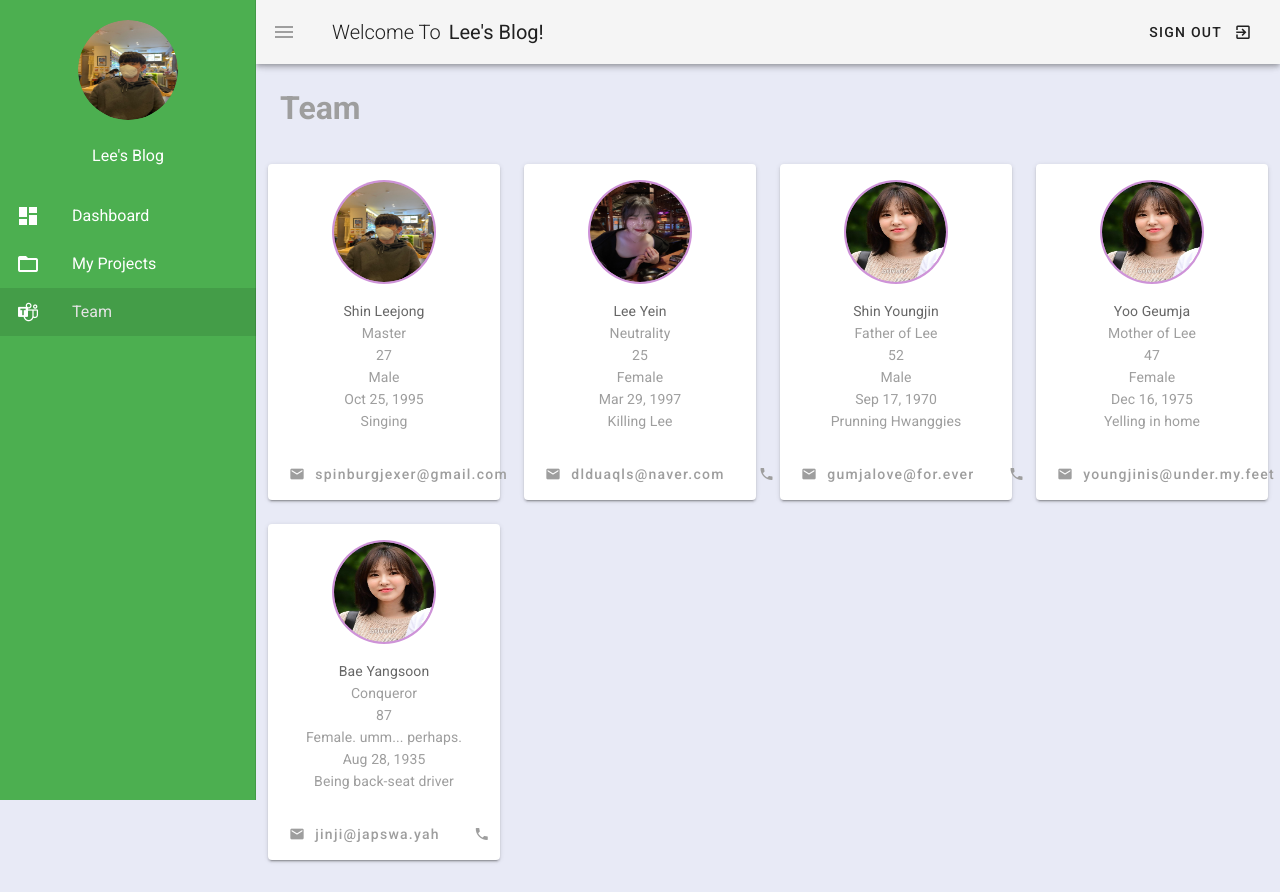
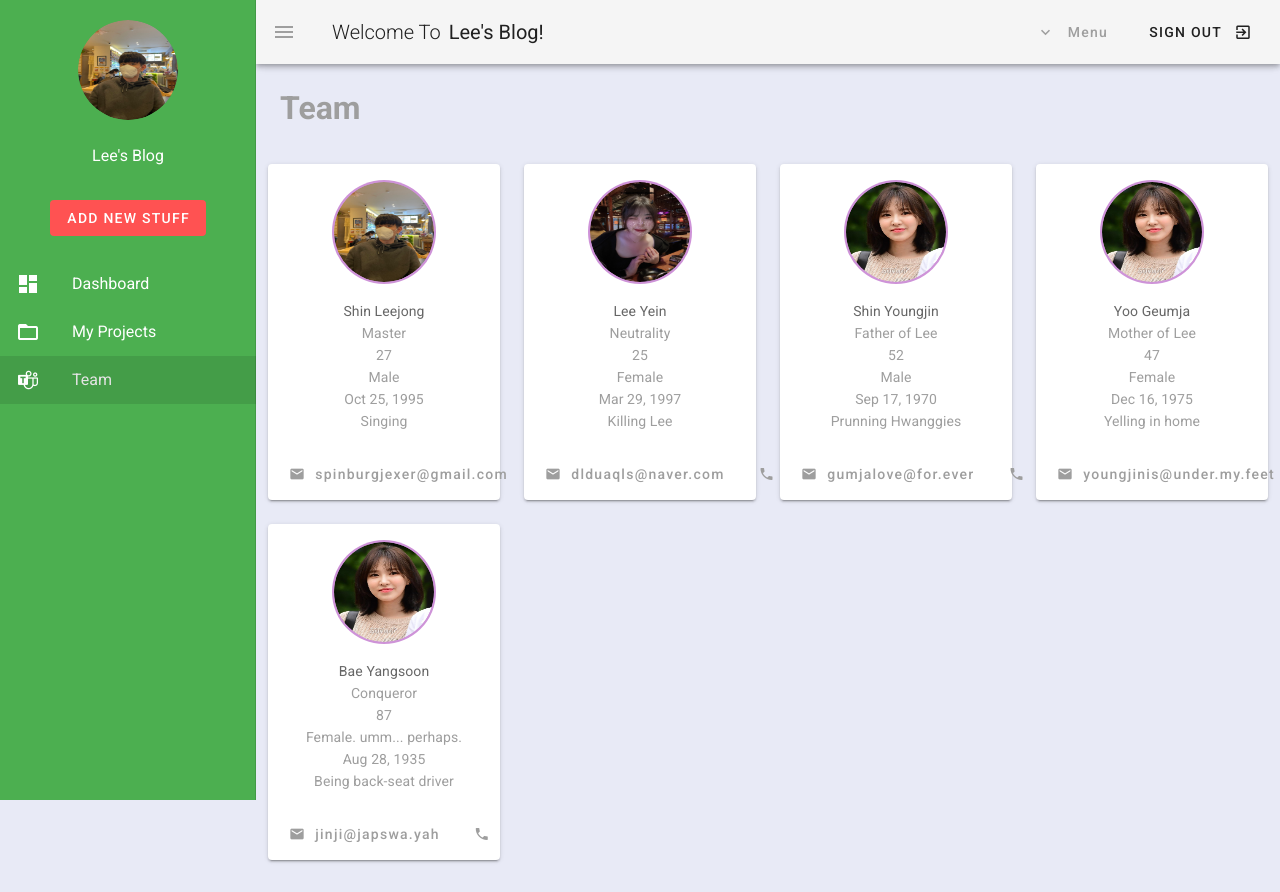
Before and after one commit to ShinLeejong/Vue_blog, a Vue app: page /team in a window 1280 px wide. Both pictures are taken after a click on the button 28 px from the left and 32 px from the top of the page. Shown: the top 892 px of the page. Built offline with nearby package versions, Linux system fonts and the light colour scheme.

Commit message:
20210625 Popup on Navbar.vue

```diff
--- a/src/components/Navbar.vue
+++ b/src/components/Navbar.vue
@@ -10,6 +10,21 @@
         <span>Lee's Blog!</span>
       </v-app-bar-title>
       <v-spacer></v-spacer>
+      <v-menu offset-y>
+        <template v-slot:activator="{on}">
+          <v-btn text v-on="on" color="grey">
+            <v-icon left>mdi-chevron-down</v-icon>
+            <span class="text-capitalize">Menu</span>
+          </v-btn>
+        </template>
+        <v-list>
+          <v-list-item v-for="link in links" :key="link.text" router :to="link.route">
+            <v-list-item-title>
+              {{link.text}}
+            </v-list-item-title>
+          </v-list-item>
+        </v-list>
+      </v-menu>
       <v-btn text>
         <span>Sign Out</span>
         <v-icon right>mdi-exit-to-app</v-icon>
@@ -20,9 +35,14 @@
       <v-layout column align-center>
         <v-flex class="mt-5">
           <v-avatar size="100" class="center">
-            <img :src="myAvatar" alt="">
+            <img :src="myAvatar" alt="" />
           </v-avatar>
-          <p class="white--text subheading text-capitalize mt-6 text-center">Lee's Blog</p>
+          <p class="white--text subheading text-capitalize mt-6 text-center">
+            Lee's Blog
+          </p>
+        </v-flex>
+        <v-flex class="mt-4 mb-4">
+          <Popup />
         </v-flex>
       </v-layout>
       <v-list>
@@ -46,7 +66,8 @@
   </div>
 </template>
 <script>
-import myAvatar from "../assets/team_avatars/Lee.jpg"
+import myAvatar from "../assets/team_avatars/Lee.jpg";
+import popup from "../views/Popup.vue";
 
 export default {
   data() {
@@ -72,6 +93,9 @@ export default {
       ],
     };
   },
+  components: {
+    Popup: popup
+  },
   methods: {
     onNavIconClicked: function () {
       this.drawer = !this.drawer;
--- /dev/null
+++ b/src/views/Popup.vue
@@ -0,0 +1,24 @@
+<template>
+    <div>
+        <v-dialog max-width="20rem">
+            <template v-slot:activator="{on}">
+                <v-btn text v-on="on" class="error">
+                    Add new stuff
+                </v-btn>
+            </template>
+            <v-card>
+                <v-card-title class="headline">
+                    <h2>Add a new stuff!</h2>
+                </v-card-title>
+            </v-card>
+        </v-dialog>
+    </div>
+</template>
+<script>
+export default {
+
+}
+</script>
+<style>
+
+</style>
--- a/src/views/Projects.vue
+++ b/src/views/Projects.vue
@@ -4,7 +4,10 @@
 
     <v-container class="my-5">
       <v-expansion-panels>
-        <v-expansion-panel v-for="stuff in stuffs.slice(0, 6)" :key="stuff.title">
+        <v-expansion-panel
+          v-for="stuff in stuffs.slice(0, 6)"
+          :key="stuff.title"
+        >
           <v-expansion-panel-header>
             <v-card-text>
               {{ stuff.title }}
@@ -25,8 +28,12 @@
             </v-card>
             <v-card flat>
               <v-card-text class="px-4 py-0 grey--text">
-                <div :class="stuff.masterpiece==='걸작' ? 'blue--text' : 'red--text'">
-                  {{stuff.masterpiece === '걸작' ? '걸작' : '쓰레기' }}
+                <div
+                  :class="
+                    stuff.masterpiece === '걸작' ? 'blue--text' : 'red--text'
+                  "
+                >
+                  {{ stuff.masterpiece === "걸작" ? "걸작" : "쓰레기" }}
                 </div>
                 <div class="font-weight-bold">due by {{ stuff.date }}</div>
                 <div>{{ stuff.author }}</div>
@@ -54,64 +61,66 @@ export default {
           author: "Shin Leejong",
           date: "2021-06-24",
           masterpiece: "걸작",
-          content: "이거 생각보다 재밌네 ㅋㅋ"
+          content: "이거 생각보다 재밌네 ㅋㅋ",
         },
         {
           title: "Vuetify is so awesome",
           author: "Shin Leejong",
           date: "2021-06-23",
           masterpiece: "걸작",
-          content: "Vuetify 진짜 좋다"
+          content: "Vuetify 진짜 좋다",
         },
         {
           title: "한글로도 뭔가 적어야지",
           author: "신이종",
           date: "2021-06-24",
           masterpiece: "쓰레기",
-          content: "영어로만 적으면 섭섭해"
+          content: "영어로만 적으면 섭섭해",
         },
         {
           title: "미래에서 온 소년",
           author: "신이종",
           date: "2022-06-24",
           masterpiece: "걸작",
-          content: "2022년에는 차가 날아다녀요"
+          content: "2022년에는 차가 날아다녀요",
         },
         {
           title: "A Cowboy From The Past",
           author: "Lee Yein",
           date: "2020-02-02",
           masterpiece: "걸작",
-          content: "Ddagudak-Ddagudak"
+          content: "Ddagudak-Ddagudak",
         },
         {
           title: "다음의 결산정리 사항에 대하여",
           author: "이니뚜",
           date: "2020-03-04",
           masterpiece: "걸작",
-          content: "회계를 너무 좋아하는 예인이"
+          content: "회계를 너무 좋아하는 예인이",
         },
         {
           title: "에베벨베레벨베렙ㄼㄹ",
           author: "이예인",
           date: "2020-04-03",
           masterpiece: "쓰레기",
-          content: "아직도 옹알이를 하는 예인이"
+          content: "아직도 옹알이를 하는 예인이",
         },
         {
           title: "A stock for the purpose of long-term investment",
           author: "Lee Niddo",
           date: "1997-03-29",
           masterpiece: "쓰레기",
-          content: "Yein loves money"
+          content: "Yein loves money",
         },
       ],
-    }
+    };
   },
   computed: {
     myStuffs() {
-      return this.stuffs.filter(stuff => stuff.author === "신이종" || "Shin Leejong")
-    }
-  }
-}
+      return this.stuffs.filter(
+        (stuff) => stuff.author === "신이종" || "Shin Leejong"
+      );
+    },
+  },
+};
 </script>
```
Also changed, not shown: src/views/Team.vue (+12 -9 lines), 1 other file (tests, documents, lock files or other folders).
